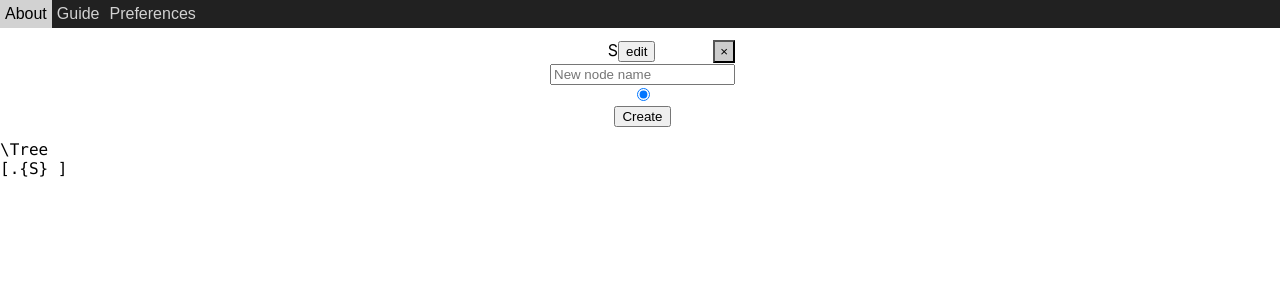
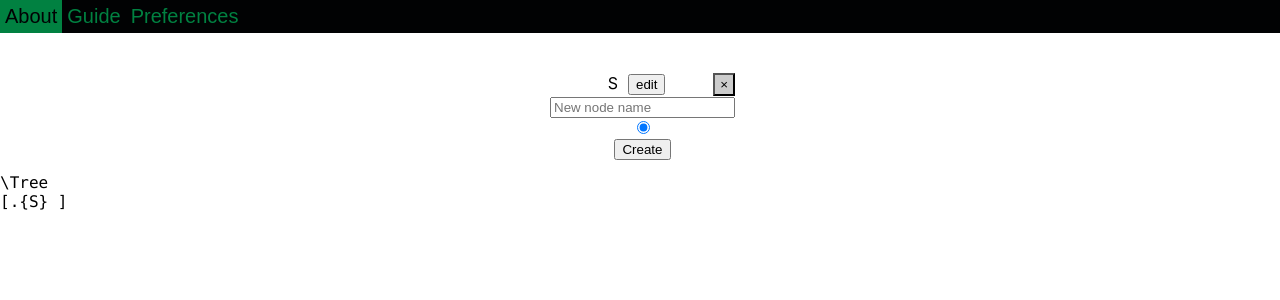
Before and after one commit to holdenout/tree2tex, a React (Create React App) app: page / in a window 1280 px wide. Shown: the top 300 px of the page. Built offline with nearby package versions, Linux system fonts and the light colour scheme.

Commit message:
Made colors hurt eyes less (still ugly)

```diff
--- a/src/NavBar.css
+++ b/src/NavBar.css
@@ -2,7 +2,7 @@
   position: fixed;
   top: 0;
   width: 100%;
-  background-color: #212121;
+  background-color: #010203;
   padding: 0px;
 }
 
@@ -10,16 +10,16 @@
   float: left;
   padding: 5px;
   background-color: inherit;
-  color: #d2d2d2;
+  color: #018141;
   border: none;
   outline: none;
-  font-size: 16px;
+  font-size: 20px;
   cursor: pointer;
 }
 
 .navbar button:hover {
-  background-color: #d2d2d2;
-  color: black;
+  background-color: #018141;
+  color: #010203;
 }
 
 .modal {
@@ -42,5 +42,5 @@
   width: 70%;
   height: 70%;
   margin: 5% auto;
-  background-color: blue;
+  background-color: #00c060;
 }
--- a/src/TreeInterface/Node.jsx
+++ b/src/TreeInterface/Node.jsx
@@ -7,7 +7,7 @@ export const Node = ({ node, addChild, removeChild, editName }) => {
       <button id="delete" onClick={() => removeChild(node)}>
         &times;
       </button>
-      {node.name}
+        <span className="node-name">{node.name}</span>
       <button onClick={() => editName(node)}>edit</button>
       <AddNodeMenu node={node} addChild={addChild} />
     </div>
--- a/src/TreeInterface/TreeGUI.css
+++ b/src/TreeInterface/TreeGUI.css
@@ -1,8 +1,5 @@
-.node-row {
-  display: flex;
-  flex-direction: row;
-  justify-content: space-around;
-  align-items: flex-start;
+.treegui-container {
+  background-color: #ffffff;
 }
 
 .node-container {
@@ -11,8 +8,19 @@
   padding-right: 5px;
 }
 
+.node-row {
+  display: flex;
+  flex-direction: row;
+  justify-content: space-around;
+  align-items: flex-start;
+}
+
 .node {
   display: inline-block;
+}
+
+.node-name {
+  padding: 10px;
 }
 
 #delete {
--- /dev/null
+++ b/src/TreeInterface/TreeInterface.css
@@ -0,0 +1,3 @@
+.tree-interface {
+  margin-top: 33px;
+}
--- a/src/TreeInterface/TreeInterface.jsx
+++ b/src/TreeInterface/TreeInterface.jsx
@@ -2,6 +2,7 @@ import React, { Component } from "react";
 import TreeGUI from "./TreeGUI.jsx";
 import TreeTex from "./TreeTex.jsx";
 import tree from "./tree.js";
+import "./TreeInterface.css";
 
 class TreeInterface extends Component {
   constructor(props) {
@@ -40,7 +41,7 @@ class TreeInterface extends Component {
 
   render() {
     return (
-      <div>
+      <div className="tree-interface">
         <TreeGUI
           treeData={this.state.treeData}
           addChild={this.addChild}
```
